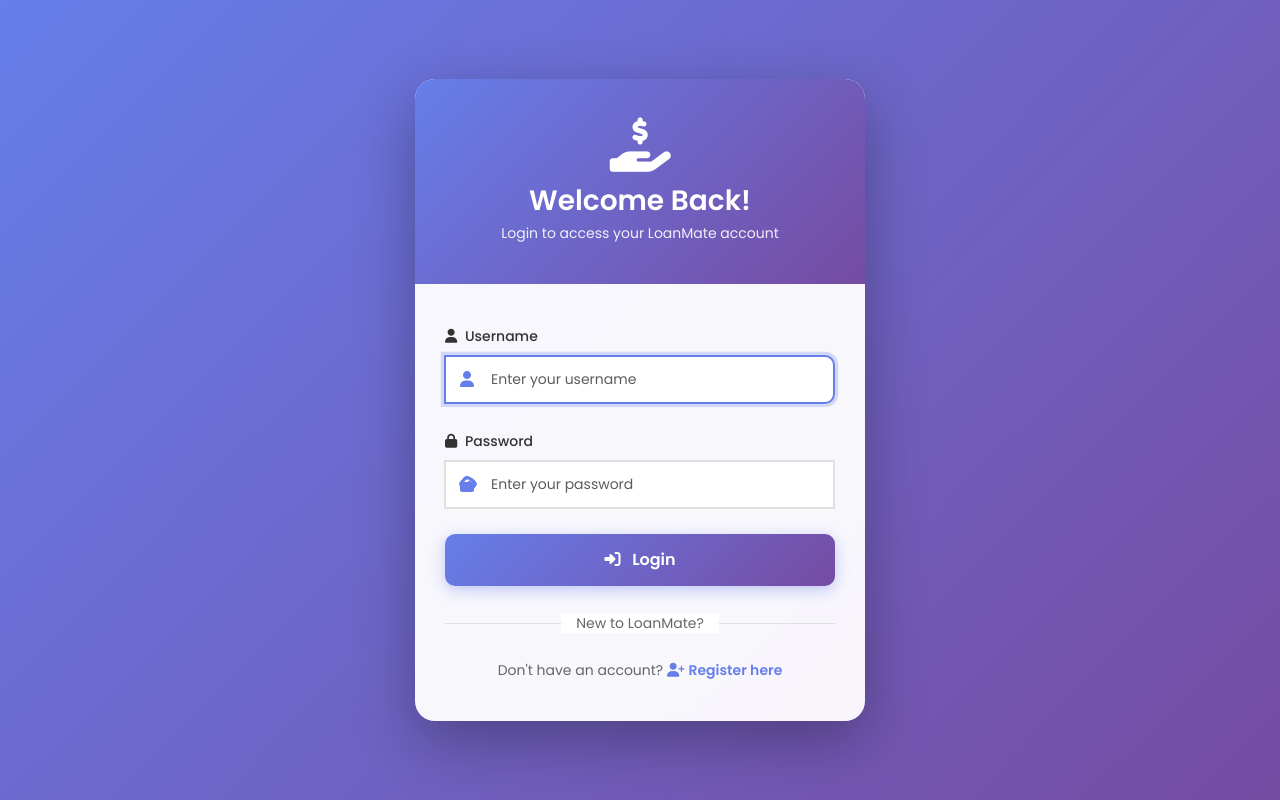
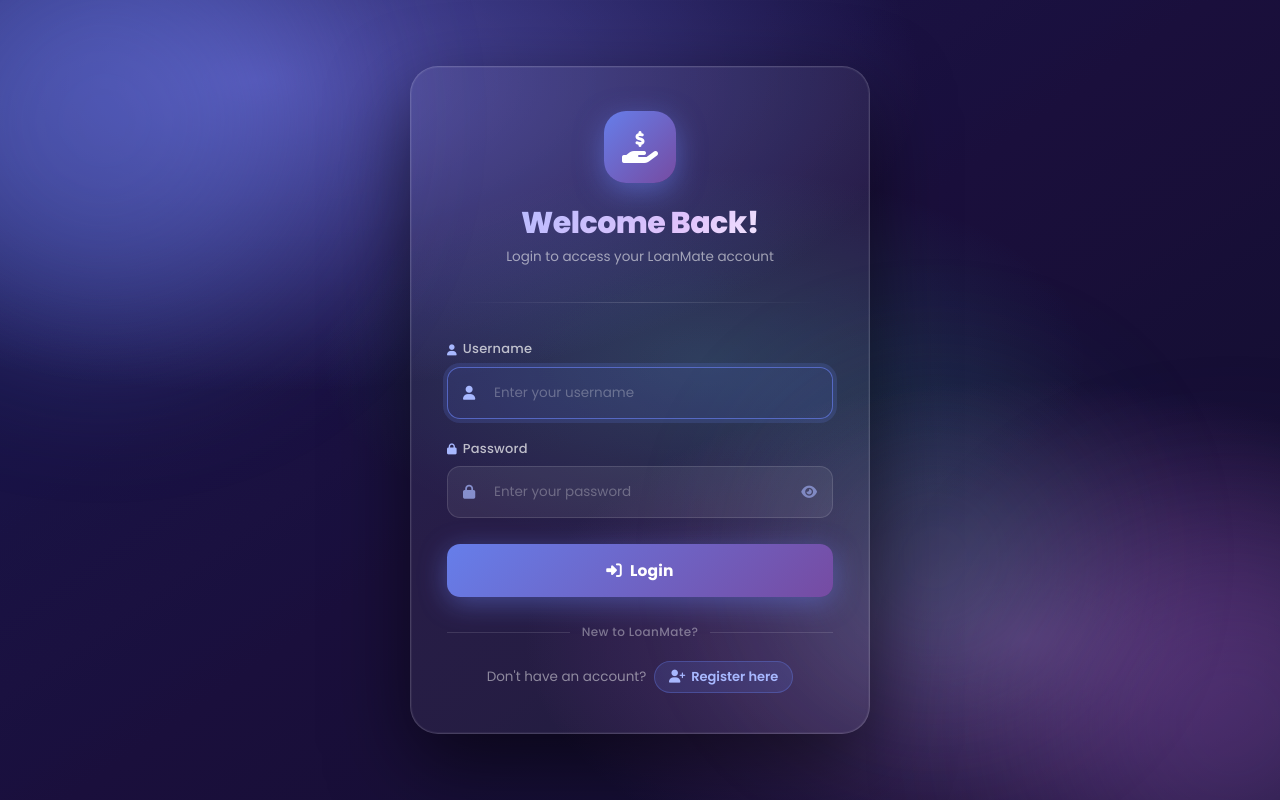
Before and after one commit to unaisaparvin44/LoanMate, a Django app: page /login/ in a window 1280 px wide. Run offline with Django 4.2, Linux system fonts and the light colour scheme.

Commit message:
redesign(auth): premium fintech login page with glassmorphism, animated background, and improved UX

```diff
--- a/templates/accounts/login.html
+++ b/templates/accounts/login.html
@@ -13,283 +13,395 @@
   <link rel="stylesheet" href="https://cdnjs.cloudflare.com/ajax/libs/font-awesome/6.4.0/css/all.min.css">
 
   <!-- Google Fonts -->
-  <link href="https://fonts.googleapis.com/css2?family=Poppins:wght@300;400;500;600;700&display=swap" rel="stylesheet">
+  <link href="https://fonts.googleapis.com/css2?family=Poppins:wght@300;400;500;600;700;800&display=swap" rel="stylesheet">
 
   <style>
-    * {
+    *, *::before, *::after {
       margin: 0;
       padding: 0;
       box-sizing: border-box;
     }
 
+    /* ── Background ── */
     body {
       font-family: 'Poppins', sans-serif;
       min-height: 100vh;
-      background: linear-gradient(135deg, #667eea 0%, #764ba2 100%);
       display: flex;
       align-items: center;
       justify-content: center;
-      padding: 20px;
+      padding: 24px 16px;
+      background: #0b0f2a;
+      overflow: hidden;
+      -webkit-font-smoothing: antialiased;
     }
 
+    /* Animated gradient canvas */
+    body::before {
+      content: '';
+      position: fixed;
+      inset: 0;
+      background:
+        radial-gradient(ellipse 80% 60% at 20% 10%, rgba(102,126,234,0.55) 0%, transparent 65%),
+        radial-gradient(ellipse 60% 50% at 80% 80%, rgba(118,75,162,0.55) 0%, transparent 65%),
+        radial-gradient(ellipse 50% 40% at 55% 45%, rgba(67,206,162,0.18) 0%, transparent 60%),
+        linear-gradient(145deg, #0d1b4b 0%, #12103a 50%, #0b0f2a 100%);
+      z-index: 0;
+      animation: bgShift 12s ease-in-out infinite alternate;
+    }
+
+    @keyframes bgShift {
+      0%   { filter: hue-rotate(0deg)   brightness(1); }
+      100% { filter: hue-rotate(18deg) brightness(1.08); }
+    }
+
+    /* Floating blur orbs */
+    .orb {
+      position: fixed;
+      border-radius: 50%;
+      filter: blur(80px);
+      opacity: 0.35;
+      z-index: 0;
+      animation: floatOrb 14s ease-in-out infinite alternate;
+    }
+    .orb-1 { width: 420px; height: 420px; background: #667eea; top: -100px; left: -120px; animation-duration: 16s; }
+    .orb-2 { width: 360px; height: 360px; background: #764ba2; bottom: -80px; right: -100px; animation-duration: 18s; animation-delay: -6s; }
+    .orb-3 { width: 260px; height: 260px; background: #43cea2; top: 50%;   left: 60%;   animation-duration: 12s; animation-delay: -3s; opacity: 0.20; }
+
+    @keyframes floatOrb {
+      0%   { transform: translate(0, 0)      scale(1);    }
+      100% { transform: translate(40px, 30px) scale(1.12); }
+    }
+
+    /* ── Login Container ── */
     .login-container {
       width: 100%;
-      max-width: 450px;
-      animation: fadeInUp 0.6s ease-out;
+      max-width: 460px;
+      position: relative;
+      z-index: 1;
+      animation: riseIn 0.72s cubic-bezier(0.22, 1, 0.36, 1) both;
     }
 
-    @keyframes fadeInUp {
-      from {
-        opacity: 0;
-        transform: translateY(30px);
+    @keyframes riseIn {
+      from { opacity: 0; transform: translateY(40px) scale(0.97); }
+      to   { opacity: 1; transform: translateY(0)    scale(1);    }
     }
 
-      to {
-        opacity: 1;
-        transform: translateY(0);
-      }
-    }
-
+    /* ── Card ── */
     .login-card {
-      background: rgba(255, 255, 255, 0.95);
-      backdrop-filter: blur(10px);
-      border-radius: 20px;
-      box-shadow: 0 20px 60px rgba(0, 0, 0, 0.3);
+      background: rgba(255, 255, 255, 0.06);
+      backdrop-filter: blur(26px) saturate(160%);
+      -webkit-backdrop-filter: blur(26px) saturate(160%);
+      border: 1.5px solid rgba(255, 255, 255, 0.15);
+      border-radius: 28px;
+      box-shadow:
+        0 30px 80px rgba(0, 0, 0, 0.55),
+        0 0 0 1px rgba(255,255,255,0.05) inset;
       overflow: hidden;
     }
 
+    /* ── Header ── */
     .login-header {
-      background: linear-gradient(135deg, #667eea 0%, #764ba2 100%);
-      padding: 40px 30px;
+      padding: 44px 36px 36px;
       text-align: center;
-      color: white;
+      position: relative;
     }
 
-    .login-header i {
-      font-size: 50px;
-      margin-bottom: 15px;
-      animation: pulse 2s infinite;
+    .login-header::after {
+      content: '';
+      position: absolute;
+      bottom: 0; left: 10%; right: 10%;
+      height: 1px;
+      background: linear-gradient(90deg, transparent, rgba(255,255,255,0.15), transparent);
     }
 
-    @keyframes pulse {
-
-      0%,
-      100% {
-        transform: scale(1);
+    .brand-icon-wrap {
+      display: inline-flex;
+      align-items: center;
+      justify-content: center;
+      width: 72px;
+      height: 72px;
+      border-radius: 22px;
+      background: linear-gradient(135deg, #667eea 0%, #764ba2 100%);
+      box-shadow: 0 8px 28px rgba(102, 126, 234, 0.55);
+      margin-bottom: 22px;
+      animation: iconPop 0.9s cubic-bezier(0.22, 1, 0.36, 1) 0.2s both;
     }
 
-      50% {
-        transform: scale(1.1);
+    @keyframes iconPop {
+      from { transform: scale(0.5) rotate(-15deg); opacity: 0; }
+      to   { transform: scale(1)   rotate(0deg);   opacity: 1; }
     }
+
+    .brand-icon-wrap i {
+      font-size: 32px;
+      color: #fff;
     }
 
     .login-header h2 {
-      font-weight: 600;
-      margin-bottom: 5px;
-      font-size: 28px;
+      font-size: 30px;
+      font-weight: 800;
+      background: linear-gradient(135deg, #a8b8ff 0%, #e0c3fc 60%, #fff 100%);
+      -webkit-background-clip: text;
+      -webkit-text-fill-color: transparent;
+      background-clip: text;
+      margin-bottom: 6px;
+      letter-spacing: -0.5px;
     }
 
     .login-header p {
-      font-size: 14px;
-      opacity: 0.9;
+      font-size: 13.5px;
+      color: rgba(255,255,255,0.55);
       margin: 0;
+      font-weight: 400;
     }
 
+    /* ── Body ── */
     .login-body {
-      padding: 40px 30px;
+      padding: 36px 36px 40px;
     }
 
+    /* ── Alert ── */
+    .alert {
+      border-radius: 12px;
+      margin-bottom: 22px;
+      padding: 12px 16px;
+      font-size: 13.5px;
+      border: none;
+      background: rgba(220, 53, 69, 0.18);
+      color: #ff8fa3;
+      backdrop-filter: blur(8px);
+    }
+
+    /* ── Form Groups ── */
     .form-group {
-      margin-bottom: 25px;
+      margin-bottom: 20px;
     }
 
     .form-label {
       font-weight: 500;
-      color: #333;
+      color: rgba(255,255,255,0.70);
       margin-bottom: 8px;
-      font-size: 14px;
+      font-size: 13px;
+      display: flex;
+      align-items: center;
+      gap: 6px;
+      letter-spacing: 0.2px;
     }
 
-    .input-group {
+    .form-label i {
+      font-size: 11px;
+      color: #a8b8ff;
+    }
+
+    /* Input wrapper */
+    .input-field-wrap {
       position: relative;
     }
 
-    .input-group i {
+    .input-icon {
       position: absolute;
-      left: 15px;
+      left: 16px;
       top: 50%;
       transform: translateY(-50%);
-      color: #667eea;
-      z-index: 10;
+      color: rgba(168, 184, 255, 0.70);
+      font-size: 14px;
+      z-index: 2;
+      pointer-events: none;
+      transition: color 0.25s ease;
     }
 
     .form-control {
-      padding: 12px 15px 12px 45px;
-      border: 2px solid #e0e0e0;
-      border-radius: 10px;
-      font-size: 14px;
-      transition: all 0.3s ease;
+      width: 100%;
+      padding: 14px 46px;
+      background: rgba(255, 255, 255, 0.07);
+      border: 1.5px solid rgba(255, 255, 255, 0.12);
+      border-radius: 13px;
+      color: #fff;
+      font-size: 14.5px;
+      font-family: 'Poppins', sans-serif;
+      transition: border-color 0.25s ease, box-shadow 0.25s ease, background 0.25s ease;
+      outline: none;
+    }
+
+    .form-control::placeholder {
+      color: rgba(255,255,255,0.28);
+      font-size: 13.5px;
     }
 
     .form-control:focus {
-      border-color: #667eea;
-      box-shadow: 0 0 0 0.2rem rgba(102, 126, 234, 0.25);
+      background: rgba(102, 126, 234, 0.12);
+      border-color: rgba(102, 126, 234, 0.70);
+      box-shadow: 0 0 0 4px rgba(102, 126, 234, 0.18);
+      color: #fff;
     }
 
-    .password-wrapper {
-      position: relative;
+    .form-control:focus + .input-icon,
+    .input-field-wrap:focus-within .input-icon {
+      color: #a8b8ff;
     }
 
+    /* Show-password toggle */
     .toggle-password {
       position: absolute;
-      right: 15px;
+      right: 16px;
       top: 50%;
       transform: translateY(-50%);
       cursor: pointer;
-      color: #667eea;
-      z-index: 10;
-      transition: color 0.3s ease;
+      color: rgba(168, 184, 255, 0.60);
+      font-size: 14px;
+      z-index: 3;
+      transition: color 0.25s ease;
+      user-select: none;
     }
 
     .toggle-password:hover {
-      color: #764ba2;
+      color: #a8b8ff;
     }
 
+    /* ── Login Button ── */
     .btn-login {
       width: 100%;
-      padding: 14px;
+      padding: 15px;
       background: linear-gradient(135deg, #667eea 0%, #764ba2 100%);
       border: none;
-      border-radius: 10px;
-      color: white;
-      font-weight: 600;
-      font-size: 16px;
+      border-radius: 13px;
+      color: #fff;
+      font-weight: 700;
+      font-size: 15.5px;
+      font-family: 'Poppins', sans-serif;
+      letter-spacing: 0.2px;
       cursor: pointer;
-      transition: all 0.3s ease;
-      box-shadow: 0 4px 15px rgba(102, 126, 234, 0.4);
+      margin-top: 6px;
+      position: relative;
+      overflow: hidden;
+      transition: box-shadow 0.28s ease, transform 0.15s ease;
+      box-shadow: 0 6px 28px rgba(102, 126, 234, 0.48);
     }
 
+    /* Shimmer sweep */
+    .btn-login::before {
+      content: '';
+      position: absolute;
+      inset: 0;
+      background: linear-gradient(105deg, transparent 35%, rgba(255,255,255,0.22) 50%, transparent 65%);
+      transform: translateX(-100%);
+      transition: transform 0.55s ease;
+    }
+
+    .btn-login:hover::before { transform: translateX(100%); }
+
     .btn-login:hover {
+      box-shadow: 0 10px 36px rgba(102, 126, 234, 0.70);
       transform: translateY(-2px);
-      box-shadow: 0 6px 20px rgba(102, 126, 234, 0.6);
     }
 
     .btn-login:active {
-      transform: translateY(0);
+      transform: translateY(1px) scale(0.985);
+      box-shadow: 0 4px 14px rgba(102, 126, 234, 0.40);
     }
 
+    /* ── Divider ── */
     .divider {
-      text-align: center;
-      margin: 25px 0;
-      position: relative;
+      display: flex;
+      align-items: center;
+      gap: 12px;
+      margin: 26px 0 20px;
     }
 
-    .divider::before {
+    .divider::before,
+    .divider::after {
       content: '';
-      position: absolute;
-      left: 0;
-      top: 50%;
-      width: 100%;
+      flex: 1;
       height: 1px;
-      background: #e0e0e0;
+      background: rgba(255,255,255,0.12);
     }
 
     .divider span {
-      background: rgba(255, 255, 255, 0.95);
-      padding: 0 15px;
-      position: relative;
-      color: #666;
-      font-size: 14px;
+      font-size: 12px;
+      color: rgba(255,255,255,0.38);
+      font-weight: 500;
+      white-space: nowrap;
+      letter-spacing: 0.4px;
     }
 
+    /* ── Register Link ── */
     .register-link {
       text-align: center;
-      margin-top: 20px;
-      color: #666;
-      font-size: 14px;
+      font-size: 13.5px;
+      color: rgba(255,255,255,0.48);
     }
 
     .register-link a {
-      color: #667eea;
+      display: inline-flex;
+      align-items: center;
+      gap: 6px;
+      margin-left: 4px;
+      padding: 5px 14px;
+      background: rgba(102, 126, 234, 0.16);
+      border: 1px solid rgba(102, 126, 234, 0.35);
+      border-radius: 20px;
+      color: #a8b8ff;
+      font-weight: 600;
+      font-size: 13px;
       text-decoration: none;
-      font-weight: 600;
-      transition: color 0.3s ease;
+      transition: background 0.25s ease, border-color 0.25s ease, color 0.25s ease, transform 0.2s ease;
     }
 
     .register-link a:hover {
-      color: #764ba2;
-      text-decoration: underline;
+      background: rgba(102, 126, 234, 0.28);
+      border-color: rgba(102, 126, 234, 0.60);
+      color: #d0d8ff;
+      transform: translateY(-1px);
     }
 
-    .alert {
-      border-radius: 10px;
-      margin-bottom: 20px;
-      padding: 12px 15px;
-      font-size: 14px;
+    /* ── Responsive ── */
+    @media (max-width: 576px) {
+      .login-header { padding: 34px 24px 28px; }
+      .login-body   { padding: 28px 24px 34px; }
+      .login-header h2 { font-size: 26px; }
+      .brand-icon-wrap { width: 62px; height: 62px; }
+      .brand-icon-wrap i { font-size: 26px; }
     }
 
-    /* Responsive */
-    @media (max-width: 576px) {
-      .login-header {
-        padding: 30px 20px;
+    @media (max-width: 360px) {
+      .login-header h2 { font-size: 22px; }
     }
 
-      .login-header h2 {
-        font-size: 24px;
-      }
-
-      .login-body {
-        padding: 30px 20px;
-      }
-    }
-
-    /* Loading animation */
+    /* ── Loading state ── */
     .btn-login.loading {
       pointer-events: none;
-      opacity: 0.7;
-    }
-
-    .btn-login.loading::after {
-      content: '';
-      position: absolute;
-      width: 16px;
-      height: 16px;
-      top: 50%;
-      left: 50%;
-      margin-left: -8px;
-      margin-top: -8px;
-      border: 2px solid #ffffff;
-      border-radius: 50%;
-      border-top-color: transparent;
-      animation: spinner 0.6s linear infinite;
-    }
-
-    @keyframes spinner {
-      to {
-        transform: rotate(360deg);
-      }
+      opacity: 0.75;
     }
   </style>
 </head>
 
 <body>
+  <!-- Floating blur orbs -->
+  <div class="orb orb-1"></div>
+  <div class="orb orb-2"></div>
+  <div class="orb orb-3"></div>
+
   <div class="login-container">
     <div class="login-card">
+
       <!-- Header -->
       <div class="login-header">
+        <div class="brand-icon-wrap">
           <i class="fas fa-hand-holding-usd"></i>
+        </div>
         <h2>Welcome Back!</h2>
         <p>Login to access your LoanMate account</p>
       </div>
 
       <!-- Body -->
       <div class="login-body">
+
         <!-- Error Messages -->
         {% if messages %}
           {% for message in messages %}
           <div class="alert alert-{{ message.tags }} alert-dismissible fade show" role="alert">
             <i class="fas fa-exclamation-circle me-2"></i>{{ message }}
-          <button type="button" class="btn-close" data-bs-dismiss="alert"></button>
+            <button type="button" class="btn-close btn-close-white" data-bs-dismiss="alert"></button>
           </div>
           {% endfor %}
         {% endif %}
@@ -298,36 +410,49 @@
         <form method="post" id="loginForm">
           {% csrf_token %}
 
-          <!-- Username Field -->
+          <!-- Username -->
           <div class="form-group">
             <label class="form-label" for="id_username">
-              <i class="fas fa-user me-1"></i> Username
+              <i class="fas fa-user"></i> Username
             </label>
-            <div class="input-group">
-              <i class="fas fa-user"></i>
-              <input type="text" class="form-control" id="id_username" name="username" placeholder="Enter your username"
-                required autofocus>
+            <div class="input-field-wrap">
+              <i class="fas fa-user input-icon"></i>
+              <input
+                type="text"
+                class="form-control"
+                id="id_username"
+                name="username"
+                placeholder="Enter your username"
+                required
+                autofocus
+                autocomplete="username"
+              >
             </div>
           </div>
 
-          <!-- Password Field -->
+          <!-- Password -->
           <div class="form-group">
             <label class="form-label" for="id_password">
-              <i class="fas fa-lock me-1"></i> Password
+              <i class="fas fa-lock"></i> Password
             </label>
-            <div class="password-wrapper">
-              <div class="input-group">
-                <i class="fas fa-lock"></i>
-                <input type="password" class="form-control" id="id_password" name="password"
-                  placeholder="Enter your password" required>
-                <i class="fas fa-eye toggle-password" id="togglePassword"></i>
-              </div>
+            <div class="input-field-wrap">
+              <i class="fas fa-lock input-icon"></i>
+              <input
+                type="password"
+                class="form-control"
+                id="id_password"
+                name="password"
+                placeholder="Enter your password"
+                required
+                autocomplete="current-password"
+              >
+              <i class="fas fa-eye toggle-password" id="togglePassword" title="Show / hide password"></i>
             </div>
           </div>
 
           <!-- Login Button -->
-          <button type="submit" class="btn btn-login">
-            <i class="fas fa-sign-in-alt me-2"></i> Login
+          <button type="submit" class="btn-login" id="loginBtn">
+            <i class="fas fa-sign-in-alt me-2"></i>Login
           </button>
         </form>
 
@@ -340,12 +465,13 @@
         <div class="register-link">
           Don't have an account?
           <a href="{% url 'accounts:register' %}">
-            <i class="fas fa-user-plus me-1"></i>Register here
+            <i class="fas fa-user-plus"></i>Register here
           </a>
         </div>
-      </div>
-    </div>
-  </div>
+
+      </div><!-- /login-body -->
+    </div><!-- /login-card -->
+  </div><!-- /login-container -->
 
   <!-- Bootstrap 5 JS -->
   <script src="https://cdn.jsdelivr.net/npm/bootstrap@5.3.0/dist/js/bootstrap.bundle.min.js"></script>
@@ -354,32 +480,28 @@
   <script>
     // Password Toggle
     const togglePassword = document.getElementById('togglePassword');
-    const passwordInput = document.getElementById('id_password');
+    const passwordInput  = document.getElementById('id_password');
 
     togglePassword.addEventListener('click', function () {
       const type = passwordInput.getAttribute('type') === 'password' ? 'text' : 'password';
       passwordInput.setAttribute('type', type);
-
-      // Toggle icon
       this.classList.toggle('fa-eye');
       this.classList.toggle('fa-eye-slash');
     });
 
     // Form Submit Animation
     const loginForm = document.getElementById('loginForm');
-    const loginBtn = loginForm.querySelector('.btn-login');
+    const loginBtn  = document.getElementById('loginBtn');
 
     loginForm.addEventListener('submit', function () {
       loginBtn.classList.add('loading');
-      loginBtn.innerHTML = '<span>Logging in...</span>';
+      loginBtn.innerHTML = '<i class="fas fa-circle-notch fa-spin me-2"></i>Logging in...';
     });
 
     // Auto-hide alerts after 5 seconds
     setTimeout(function () {
-      const alerts = document.querySelectorAll('.alert');
-      alerts.forEach(function (alert) {
-        const bsAlert = new bootstrap.Alert(alert);
-        bsAlert.close();
+      document.querySelectorAll('.alert').forEach(function (alert) {
+        new bootstrap.Alert(alert).close();
       });
     }, 5000);
   </script>
```
Lines whose indentation alone changed are shown as unchanged.
